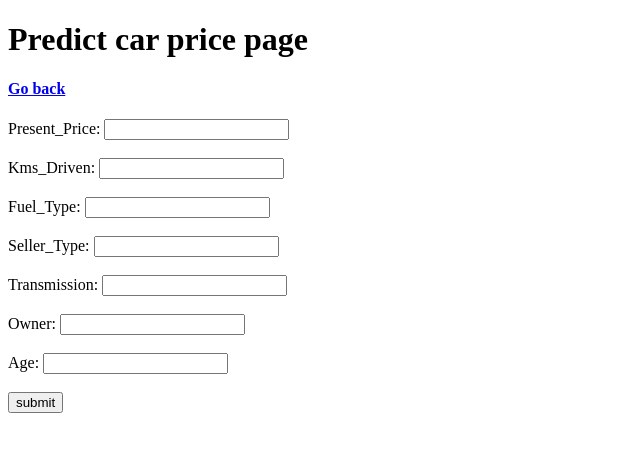
After one commit to debasish-x-ghosh/djangoglassclassifier, a Django app: page /predictcarprice/ in a window 1280 px wide. The commit adds this page. Shown: the top 452 px of the page, without its empty margins (0-640 px from the left). Run offline with Django 4.2, Linux system fonts and the light colour scheme.

Commit message:
added 2nd project

```diff
--- a/deploymodel/urls.py
+++ b/deploymodel/urls.py
@@ -5,5 +5,8 @@ from . import views
 urlpatterns = [
     path('admin/', admin.site.urls),
     path('', views.home, name="home"),
-     path('result/', views.result, name="result")
+    path('classifyglass/', views.classifyglass, name="classifyglass"),
+    path('predictcarprice/', views.predictcarprice, name="predictcarprice"),
+    path('resultclassifyglass/', views.resultclassifyglass, name="resultclassifyglass"),
+    path('resultpredictcarprice/', views.resultpredictcarprice, name="resultpredictcarprice")
 ]
--- a/deploymodel/views.py
+++ b/deploymodel/views.py
@@ -1,11 +1,19 @@
 from django.http import HttpResponse
 from django.shortcuts import render
+import pandas as pd
+import numpy as np
 import joblib
 
 def home(request):
     return render(request, "home.html")
 
-def result(request):
+def classifyglass(request):
+    return render(request, "classifyglass.html")
+
+def predictcarprice(request):
+    return render(request, "predictcarprice.html")
+
+def resultclassifyglass(request):
     cls = joblib.load('final_model.sav')
 
     lis=[]
@@ -22,4 +30,20 @@ def result(request):
 
     ans = cls.predict([lis])
 
-    return render(request, "result.html", {'ans': ans, 'lis': lis})
+    return render(request, "resultclassifyglass.html", {'ans': ans, 'lis': lis})
+
+def resultpredictcarprice(request):
+    cls2 = joblib.load('car_price_predictor.sav')
+
+    data_new = pd.DataFrame({
+        'Present_Price':float(request.GET['Present_Price']),
+        'Kms_Driven':int(request.GET['Kms_Driven']),
+        'Fuel_Type':int(request.GET['Fuel_Type']),
+        'Seller_Type':int(request.GET['Seller_Type']),
+        'Transmission':int(request.GET['Transmission']),
+        'Owner':int(request.GET['Owner']),
+        'Age':int(request.GET['Age'])
+    },index=[0])
+
+    ans = cls2.predict(data_new)
+    return render(request, "resultpredictcarprice.html", {'ans': ans, 'lis': data_new})
--- a/requirements.txt
+++ b/requirements.txt
@@ -2,3 +2,4 @@ Django==4.2.2
 joblib==1.2.0
 gunicorn==20.0.4
 scikit-learn==1.2.2
+xgboost==1.1.1
--- /dev/null
+++ b/templates/predictcarprice.html
@@ -0,0 +1,29 @@
+<!DOCTYPE html>
+<html lang="en">
+<head>
+    <meta charset="UTF-8">
+    <meta name="viewport" content="width=device-width, initial-scale=1.0">
+    <title>Document</title>
+</head>
+<body>
+    <h1>
+        Predict car price page
+    </h1>
+    <h4>
+        <a href="{% url 'home' %}">Go back</a>
+    </h4>
+    <form action="{% url 'resultpredictcarprice' %}">
+        {% csrf_token %}
+            Present_Price: <input type="text" required name="Present_Price"> <br><br>
+            Kms_Driven: <input type="text" required name="Kms_Driven"> <br><br>
+            Fuel_Type: <input type="text" required name="Fuel_Type"> <br><br>
+            Seller_Type: <input type="text" required name="Seller_Type"> <br><br>
+            Transmission: <input type="text" required name="Transmission"> <br><br>
+            Owner: <input type="text" required name="Owner"> <br><br>
+            Age: <input type="text" required name="Age"> <br><br>
+
+            <input type="submit" name="" value="submit">
+
+        </form>
+</body>
+</html>
```
Also changed, not shown: templates/classifyglass.html (added, +31 -0 lines), templates/home.html (+2 -14 lines), templates/resultpredictcarprice.html (added, +14 -0 lines), db.sqlite3, templates/resultclassifyglass.html (renamed from templates/result.html), 1 other file.
